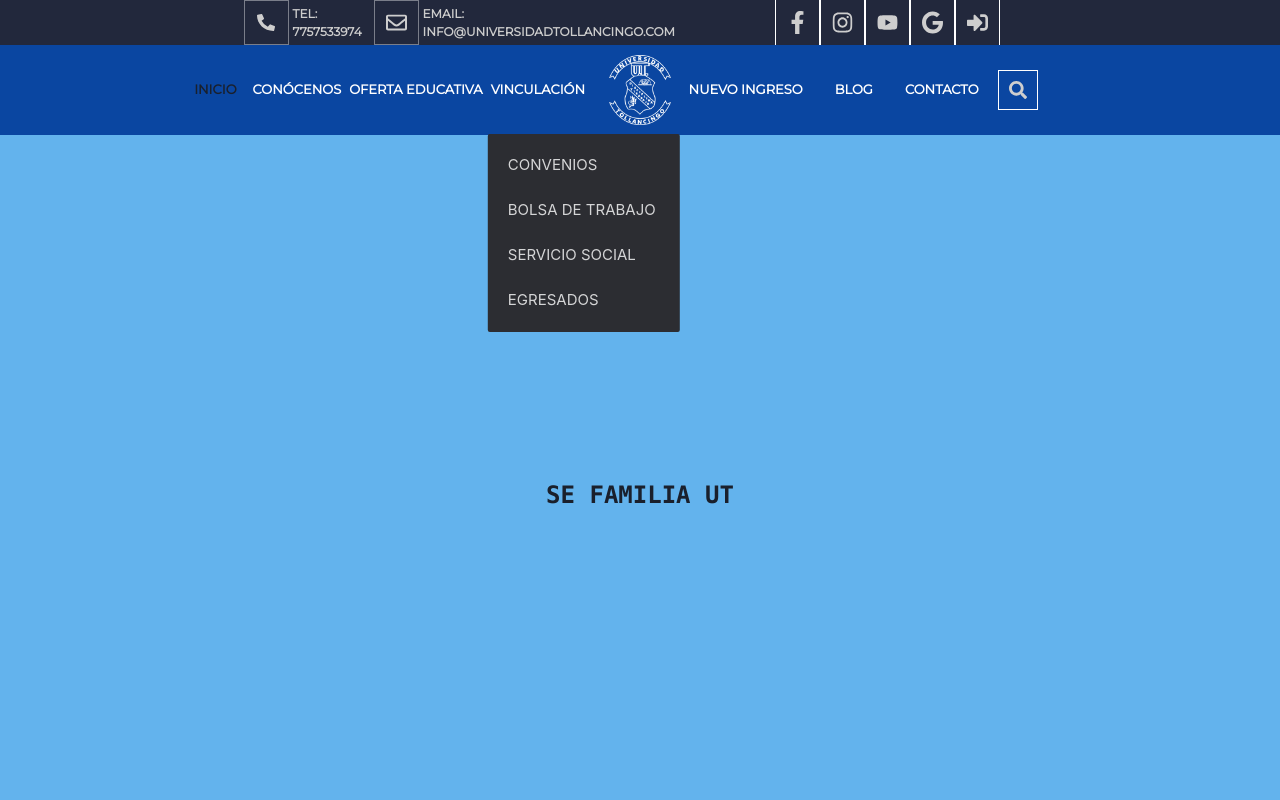
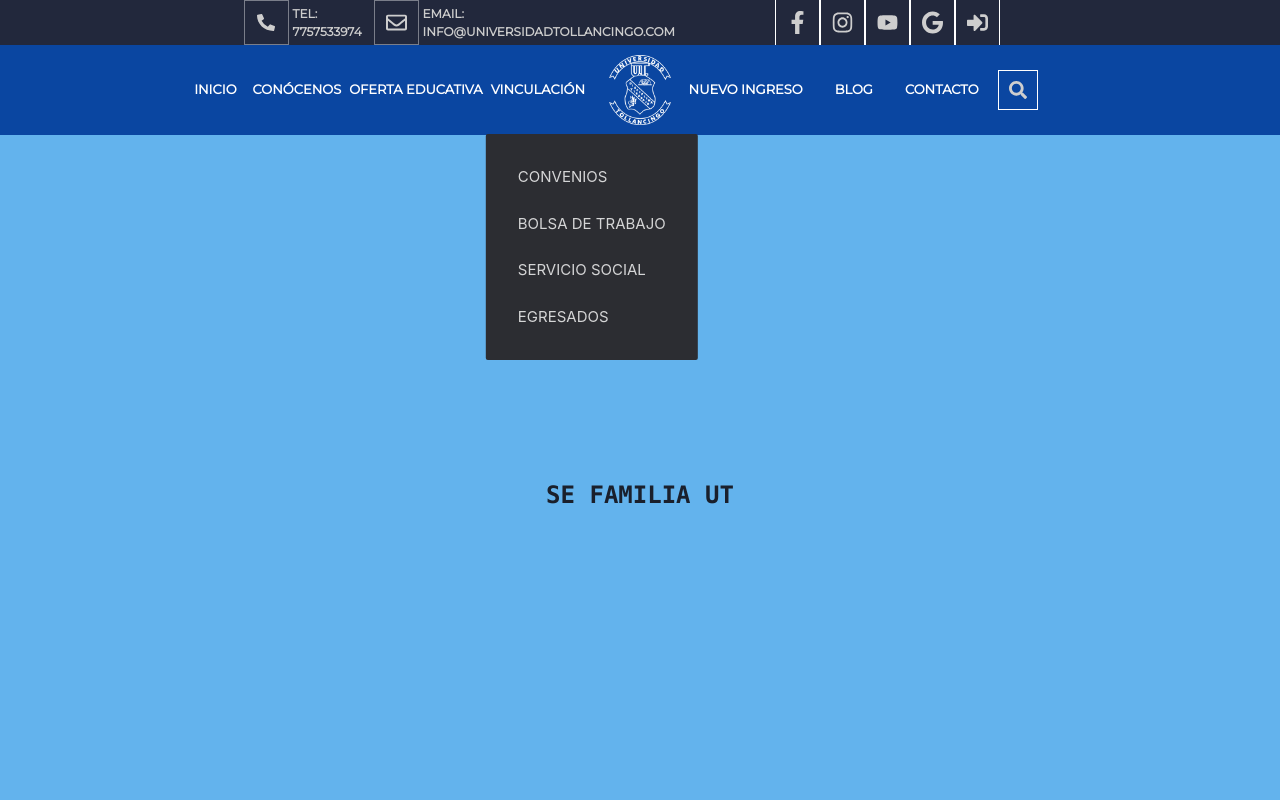
Before and after one commit to ClaudioChametla/ut-website, a Next.js app: page / in a window 1280 px wide. Both pictures are taken after a click on the button "VINCULACIÓN". Shown: the top 800 px of the page. Built offline with nearby package versions, Linux system fonts and the light colour scheme.

Commit message:
Update Navbar

```diff
--- a/components/Navbar/Navbar.js
+++ b/components/Navbar/Navbar.js
@@ -29,7 +29,7 @@ import styles from "../../styles/styles.json";
 
 const Navbar = () => {
 	const iconsImg = icon.icons;
-	const { conocenos, vinculacion } = links;
+	const { conocenos, vinculacion, licenciatura, especialidad } = links;
 	const { isOpen, onOpen, onClose } = useDisclosure();
 	return (
 		<Box>
@@ -168,7 +168,13 @@ const Navbar = () => {
 						d={["none", "none", "none", "flex"]}
 						fontWeight="bold"
 					>
-						<Box d="flex" w="45%" fontWeight="bold" justifyContent="center">
+						<Box
+							d="flex"
+							color="white"
+							w="45%"
+							fontWeight="bold"
+							justifyContent="center"
+						>
 							<Link alignSelf="center" href="#" marginRight="2">
 								INICIO
 							</Link>
@@ -274,17 +280,17 @@ const Navbar = () => {
 																transform="translate(78%, -40px)"
 																borderRadius="2"
 															>
-																<Link>PEDAGOGIA</Link>
-																<br />
-																<Link>GASTRONOMIA</Link>
-																<br />
-																<Link>PSICOLOGÍA</Link>
-																<br />
-																<Link>CONTADURÍA</Link>
-																<br />
-																<Link>ARQUITECTURA</Link>
-																<br />
-																<Link>DERECHO</Link>
+																{licenciatura &&
+																	licenciatura.childs.map(
+																		(item) => (
+																			<Link
+																				p="3"
+																				href={item.link}
+																			>
+																				{item.name}
+																			</Link>
+																		),
+																	)}
 															</Flex>
 														</MenuList>
 													</Menu>
@@ -346,22 +352,21 @@ const Navbar = () => {
 																			transform="translate(60%, -50px)"
 																			borderRadius="2"
 																		>
-																			<Link>
-																				DERECHO DE AMPARO
+																			{especialidad &&
+																				especialidad.childs.map(
+																					(item) => (
+																						<Link
+																							p="3"
+																							href={
+																								item.link
+																							}
+																						>
+																							{
+																								item.name
+																							}
 																						</Link>
-																			<br />
-																			<Link>
-																				FORMACIÓN DOCENTE
-																			</Link>
-																			<br />
-																			<Link>
-																				PSICOLOGIA EDUCATIVA
-																			</Link>
-																			<br />
-																			<Link>
-																				COSTOS DE LA
-																				CONSTRUCCIÓN
-																			</Link>
+																					),
+																				)}
 																		</Flex>
 																	</MenuList>
 																</Menu>
@@ -375,17 +380,11 @@ const Navbar = () => {
 								</Box>
 							</Flex>
 
-							{vinculacion &&
-								vinculacion.map((item) => (
 							<Flex alignSelf="center" h="100%" color="white">
 								<Box h="100%">
 									<Menu>
-												<MenuButton
-													fontWeight="bold"
-													h="100%"
-													marginRight="2"
-												>
-													{item.name}
+										<MenuButton fontWeight="bold" h="100%" marginRight="2">
+											{vinculacion.name}
 										</MenuButton>
 
 										<Portal>
@@ -398,12 +397,7 @@ const Navbar = () => {
 											>
 												<Flex
 													d="flex"
-															fontSize={[
-																"8px",
-																"12px",
-																"12px",
-																"15px",
-															]}
+													fontSize={["8px", "12px", "12px", "15px"]}
 													top="100px"
 													bg="#2C2D32"
 													p="5"
@@ -412,31 +406,18 @@ const Navbar = () => {
 													transform="translate(-10%, -25px)"
 													borderRadius="2"
 												>
-															<Link href={item.l1}>
-																{item.childs[0]}
+													{vinculacion &&
+														vinculacion.childs.map((item) => (
+															<Link p="3" href={item.link}>
+																{item.name}
 															</Link>
-															<br />
-															<Link href={item.l2}>
-																{item.childs[1]}
-															</Link>
-															<br />
-															<Link href={item.l3}>
-																{item.childs[2]}
-															</Link>
-															<br />
-															<Link href={item.l4}>
-																{item.childs[3]}
-															</Link>
-															<Link href={item.l5}>
-																{item.childs[4]}
-															</Link>
+														))}
 												</Flex>
 											</MenuList>
 										</Portal>
 									</Menu>
 								</Box>
 							</Flex>
-								))}
 						</Box>
 						<Flex w="10%" justifyContent="center" alignSelf="center">
 							<Link href="#" h="100%" d="flex" justifyContent="center">
@@ -582,7 +563,7 @@ const Navbar = () => {
 													color: "white",
 												}}
 											>
-												<Box p="3" ml="4" flex="1" textAlign="center">
+												<Box p="2" ml="4" flex="1" textAlign="center">
 													CONÓCENOS
 												</Box>
 												<AccordionIcon />
@@ -594,7 +575,7 @@ const Navbar = () => {
 													bg={styles.background.navBgLight}
 													pb={4}
 												>
-													<Text p="3" align="center">
+													<Text p="2" align="center">
 														{item.name}
 													</Text>
 													<Divider />
@@ -610,17 +591,19 @@ const Navbar = () => {
 													color: "white",
 												}}
 											>
-												<Box flex="1" p="3" textAlign="center">
+												<Box flex="1" ml="4" p="2" textAlign="center">
 													OFERTA EDUCATIVA
 												</Box>
+												<AccordionIcon />
 											</AccordionButton>
 										</h2>
 										<AccordionPanel pb={4} bg={styles.background.navBgLight}>
-											<Text p="3" align="center">
+											<Text p="2" align="center">
 												LICENCIATURA
 											</Text>
+
 											<Divider />
-											<Text p="3" align="center">
+											<Text p="2" align="center">
 												POSGRADO
 											</Text>
 										</AccordionPanel>
@@ -634,32 +617,22 @@ const Navbar = () => {
 													color: "white",
 												}}
 											>
-												<Box p="3" flex="1" textAlign="center">
+												<Box p="2" flex="1" ml="4" textAlign="center">
 													VINCULACIÓN
 												</Box>
+												<AccordionIcon />
 											</AccordionButton>
 										</h2>
 										{vinculacion &&
-											vinculacion.map((item) => (
+											vinculacion.childs.map((item) => (
 												<AccordionPanel
 													pb={4}
 													bg={styles.background.navBgLight}
 												>
-													<Text p="3" align="center">
-														{item.childs[0]}
+													<Text p="2" align="center">
+														{item.name}
 													</Text>
 													<Divider />
-													<Text p="3" align="center">
-														{item.childs[1]}
-													</Text>
-													<Divider />
-													<Text p="3" align="center">
-														{item.childs[2]}
-													</Text>
-													<Divider />
-													<Text p="3" align="center">
-														{item.childs[3]}
-													</Text>
 												</AccordionPanel>
 											))}
 									</AccordionItem>
--- a/data/links.json
+++ b/data/links.json
@@ -25,14 +25,80 @@
 		]
 	},
 
-	"vinculacion": [
-		{
-			"name": ["VINCULACIÓN"],
-			"childs": ["CONVENIOS", "BOLSA DE TRABAJO", "SERVICIO SOCIAL", "EGRESADOS"],
-			"l1": "https://chakra-ui.com/docs/theming/customize-theme#customizing-component-styles",
-			"l2": "https://chakra-ui.com/docs/overlay/menu",
-			"l3": "https://google.com",
-			"l4": "https://facebook.com"
-		}
-	]
+	"vinculacion": {
+		"name": "VINCULACIÓN",
+		"childs": [
+			{
+				"name": "CONVENIOS",
+				"link": "https://chakra-ui.com/docs/overlay/menu"
+			},
+			{
+				"name": "BOLSA DE TRABAJO",
+				"link": "https://google.com"
+			},
+			{
+				"name": "SERVICIO SOCIAL",
+				"link": "https://google.com"
+			},
+			{
+				"name": "EGRESADOS",
+				"link": "https://google.com"
+			}
+		]
+	},
+	"licenciatura": {
+		"name": "LICENCIATURA",
+		"childs": [
+			{
+				"name": "PEDAGOGÍA",
+				"link": "https://google.com"
+			},
+			{
+				"name": "GASTRONOMÍA",
+				"link": "https://google.com"
+			},
+			{
+				"name": "PSICOLOGÍA",
+				"link": "https://google.com"
+			},
+			{
+				"name": "CONTADURÍA",
+				"link": "https://google.com"
+			},
+			{
+				"name": "ARQUITECTURA",
+				"link": "https://google.com"
+			},
+			{
+				"name": "DERECHO",
+				"link": "https://google.com"
+			}
+		]
+	},
+
+	"especialidad": {
+		"name": "ESPECIALIDAD",
+		"childs": [
+			{
+				"name": "DERECHO DE AMPARO",
+				"link": "https://google.com"
+			},
+			{
+				"name": "FORMACIÓN DOCENTE",
+				"link": "https://google.com"
+			},
+			{
+				"name": "PSICOLOGIA EDUCATIVA",
+				"link": "https://google.com"
+			},
+			{
+				"name": "DERECHO DE AMPARO",
+				"link": "https://google.com"
+			},
+			{
+				"name": "COSTOS DE LA CONSTRUCCIÓN",
+				"link": "https://google.com"
+			}
+		]
+	}
 }
```
Lines whose indentation alone changed are shown as unchanged.
